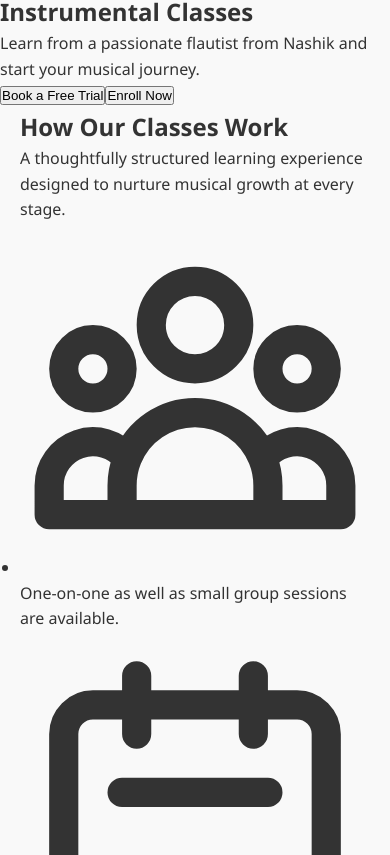
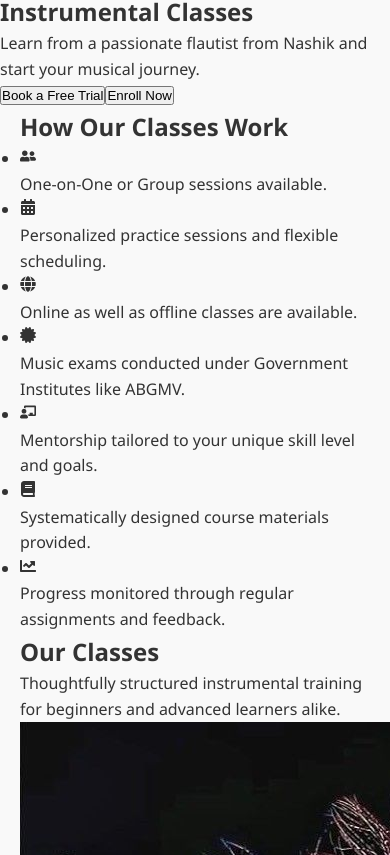
Before and after one commit to Harsh-a1213/Atharva-Flute, a React (Vite) app: page / in a window 390 px wide. Shown: the part 7029-7884 px from the top of the page. Built offline with nearby package versions, Linux system fonts and the light colour scheme.

Commit message:
about fixed

```diff
--- a/components/About.tsx
+++ b/components/About.tsx
@@ -1,87 +1,76 @@
-import React from "react";
-import { motion } from "framer-motion";
+import React from 'react';
+import { motion } from 'framer-motion';
+import {
+  FaUserFriends,
+  FaCalendarAlt,
+  FaGlobe,
+  FaCertificate,
+  FaChalkboardTeacher,
+  FaBook,
+  FaChartLine,
+} from 'react-icons/fa';
 
 const FeatureItem: React.FC<{
-  icon: string;
+  icon: React.ReactNode;
   text: string;
   delay?: number;
 }> = ({ icon, text, delay = 0 }) => (
   <motion.li
     className="flex items-start gap-4"
-    initial={{ opacity: 0, y: 16 }}
+    initial={{ opacity: 0, y: 20 }}
     whileInView={{ opacity: 1, y: 0 }}
     transition={{ duration: 0.5, delay }}
     viewport={{ once: true }}
   >
-    <div className="flex-shrink-0 mt-1">
-      <div className="w-9 h-9 flex items-center justify-center rounded-full bg-white/5 border border-white/10">
-        <svg
-          className="w-5 h-5 text-brand-gold"
-          fill="none"
-          stroke="currentColor"
-          viewBox="0 0 24 24"
-          xmlns="http://www.w3.org/2000/svg"
-        >
-          <path
-            strokeLinecap="round"
-            strokeLinejoin="round"
-            strokeWidth="2"
-            d={icon}
-          />
-        </svg>
-      </div>
-    </div>
-    <p className="text-gray-200 leading-relaxed">{text}</p>
+    <span className="text-brand-gold text-xl mt-1 flex-shrink-0">
+      {icon}
+    </span>
+    <p className="text-brand-light text-lg leading-relaxed">
+      {text}
+    </p>
   </motion.li>
 );
 
 const About: React.FC = () => {
   const features = [
     {
-      icon:
-        "M17 20h5v-2a3 3 0 00-5.356-1.857M17 20H7m10 0v-2c0-.656-.126-1.283-.356-1.857M7 20H2v-2a3 3 0 015.356-1.857M7 20v-2c0-.656.126-1.283.356-1.857m0 0a5.002 5.002 0 019.288 0M15 7a3 3 0 11-6 0 3 3 0 016 0zm6 3a2 2 0 11-4 0 2 2 0 014 0zM7 10a2 2 0 11-4 0 2 2 0 014 0z",
-      text: "One-on-one as well as small group sessions are available.",
+      icon: <FaUserFriends />,
+      text: 'One-on-One or Group sessions available.',
     },
     {
-      icon:
-        "M8 7V3m8 4V3m-9 8h10M5 21h14a2 2 0 002-2V7a2 2 0 00-2-2H5a2 2 0 00-2 2v12a2 2 0 002 2z",
-      text:
-        "Personalized practice plans with flexible scheduling to suit your routine.",
+      icon: <FaCalendarAlt />,
+      text: 'Personalized practice sessions and flexible scheduling.',
     },
     {
-      icon:
-        "M12 14l9-5-9-5-9 5 9 5zm0 7v-6.18l7-3.89V10l-7 4-7-4v1.93l7 3.89V21z",
-      text: "Both online and offline classes are available.",
+      icon: <FaGlobe />,
+      text: 'Online as well as offline classes are available.',
     },
     {
-      icon:
-        "M9 12l2 2 4-4m6 2a9 9 0 11-18 0 9 9 0 0118 0z",
-      text:
-        "We conduct music examinations under government-recognized institutes like ABGMV.",
+      icon: <FaCertificate />,
+      text: 'Music exams conducted under Government Institutes like ABGMV.',
     },
     {
-      icon: "M12 6.253v11.494m-9-5.747h18",
-      text:
-        "Mentorship tailored to your current skill level and long-term musical goals.",
+      icon: <FaChalkboardTeacher />,
+      text: 'Mentorship tailored to your unique skill level and goals.',
     },
     {
-      icon: "M4 6h16M4 10h16M4 14h16M4 18h16",
-      text:
-        "Systematically designed course material provided for every learning stage.",
+      icon: <FaBook />,
+      text: 'Systematically designed course materials provided.',
     },
     {
-      icon: "M15 10l-3-3m0 0l-3 3m3-3v12",
-      text:
-        "Progress tracked through regular assignments and constructive feedback.",
+      icon: <FaChartLine />,
+      text: 'Progress monitored through regular assignments and feedback.',
     },
   ];
 
   return (
-    <section id="about" className="py-24 md:py-32 bg-white/5 text-white">
+    <section
+      id="about"
+      className="py-20 bg-brand-gray overflow-hidden"
+    >
       <div className="container mx-auto px-6">
-        {/* Heading */}
         <motion.h2
-          className="text-4xl md:text-5xl font-serif font-semibold text-center text-brand-gold mb-6"
+          className="text-4xl font-serif font-bold text-center text-brand-gold mb-12"
           initial={{ opacity: 0, y: -20 }}
           whileInView={{ opacity: 1, y: 0 }}
           transition={{ duration: 0.6 }}
@@ -90,18 +79,7 @@ const About: React.FC = () => {
           How Our Classes Work
         </motion.h2>
 
-        <p className="text-center text-gray-300 max-w-2xl mx-auto mb-14 text-lg">
-          A thoughtfully structured learning experience designed to nurture
-          musical growth at every stage.
-        </p>
-
-        {/* Features */}
-        <motion.ul
-          className="space-y-6 max-w-4xl mx-auto"
-          initial="hidden"
-          whileInView="visible"
-          viewport={{ once: true }}
-        >
+        <ul className="space-y-6 max-w-4xl mx-auto">
           {features.map((feature, index) => (
             <FeatureItem
               key={index}
@@ -110,7 +88,7 @@ const About: React.FC = () => {
               delay={index * 0.08}
             />
           ))}
-        </motion.ul>
+        </ul>
       </div>
     </section>
   );
```
Also changed, not shown: 1 other file (tests, documents, lock files or other folders).
